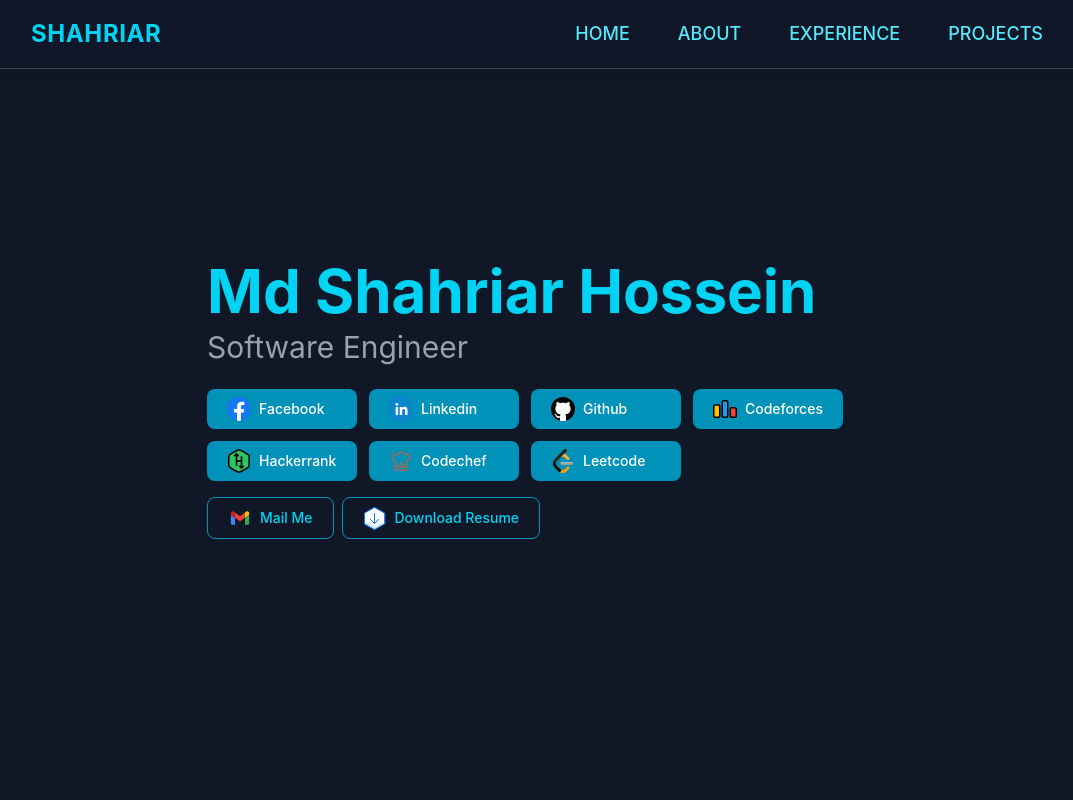
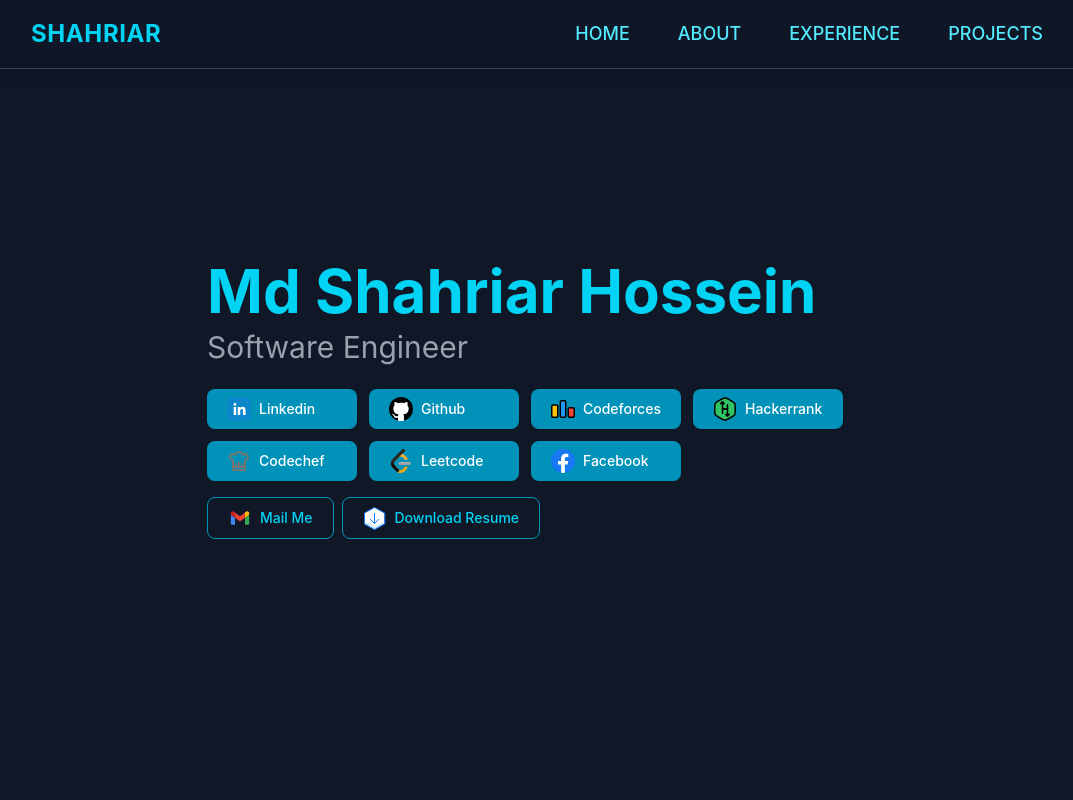
Before and after one commit to Shahriar-Hossein/portfolio-website, a Vue app: page / in a window 1280 px wide. Shown: the top 800 px of the page, without its empty margins (97-1170 px from the left). Built offline with nearby package versions, Linux system fonts and the light colour scheme.

Commit message:
moved facebook to bottom

```diff
--- a/src/data/socials.ts
+++ b/src/data/socials.ts
@@ -9,12 +9,6 @@
 import type { Social } from '@/interfaces/Social'
 
 export const socials: Social[] = [
-  {
-    my_name: 'Shahriar Shihab',
-    platform_name:'Facebook',
-    link: 'https://www.facebook.com/shahriar.shihab.1069/',
-    icon: IconFacebook,
-  },
   {
     my_name: 'Shahriar Hossein',
     platform_name:'Linkedin',
@@ -57,4 +51,10 @@
     link: 'https://leetcode.com/u/So_lo/',
     icon: IconLeetcode,
   },
+  {
+    my_name: 'Shahriar Shihab',
+    platform_name:'Facebook',
+    link: 'https://www.facebook.com/shahriar.shihab.1069/',
+    icon: IconFacebook,
+  },
 ]
```
Lines whose indentation alone changed are shown as unchanged.
